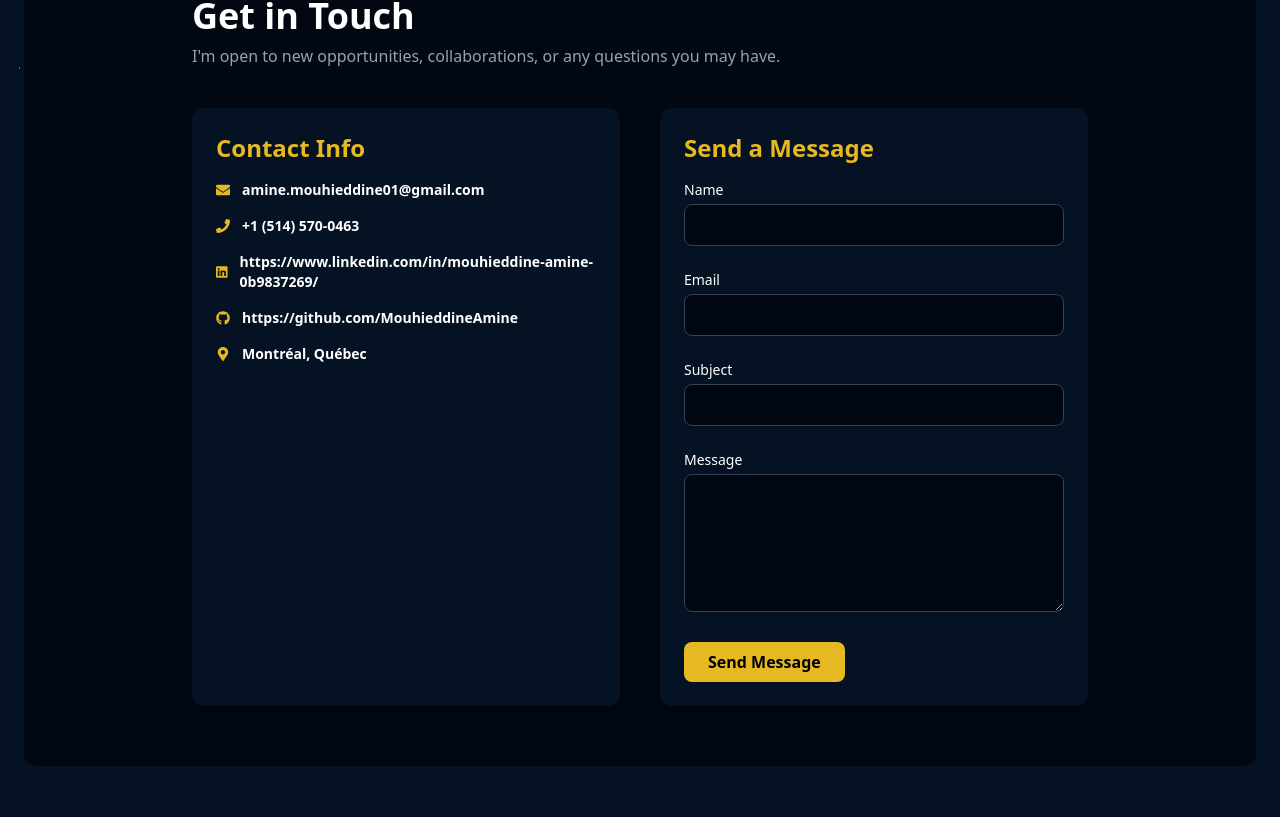
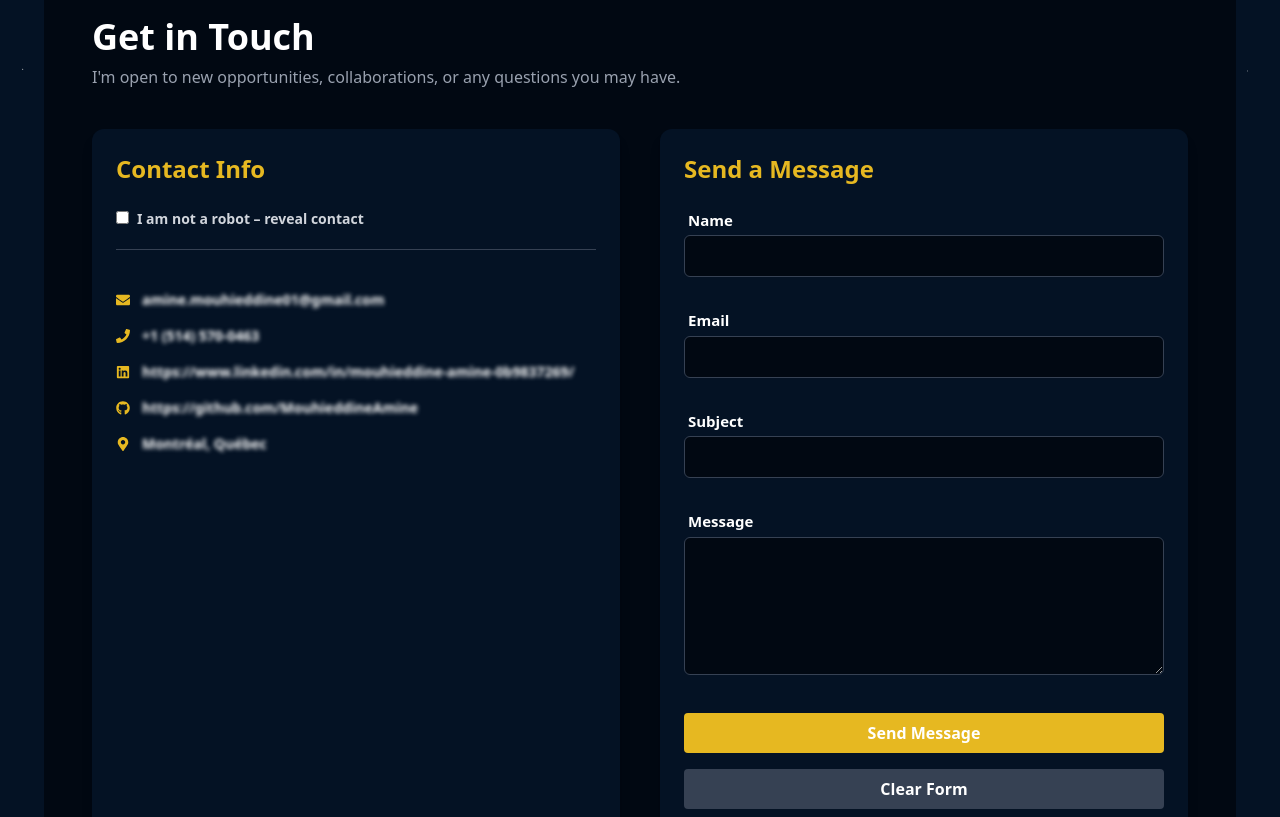
Before and after one commit to MouhieddineAmine/WebPortfolioV2, a Next.js app: page /contact in a window 1280 px wide. Shown: the part 223-1040 px from the top of the page. Built offline with nearby package versions, Linux system fonts and the light colour scheme.

Commit message:
contact form frontend

```diff
--- a/app/contact/page.tsx
+++ b/app/contact/page.tsx
@@ -1,13 +1,68 @@
+"use client"
 import BtnGoBack from "@/components/BtnGoBack";
+import { useState } from "react";
 import { FaEnvelope, FaPhone, FaLinkedin, FaGithub, FaMapMarkerAlt } from "react-icons/fa";
 
 export default function ContactPage() {
+  const [isRVerified, setIsRVerified] = useState(false);
+  const [form, setForm] = useState({ name: "", email: "", subject: "", message: "" });
+  const [errors, setErrors] = useState<{ [key: string]: string }>({});
+  const handleChange = (e: React.ChangeEvent<HTMLInputElement | HTMLTextAreaElement>) => {
+  setForm({ ...form, [e.target.name]: e.target.value });
+};
+
+  const handleClear = () => {
+    setForm({
+      name: "",
+      email: "",
+      subject: "",
+      message: "",
+    });
+  };
+
+const validate = () => {
+  const newErrors: { [key: string]: string } = {};
+
+  if (!form.name.trim()) newErrors.name = "Name is required.";
+  else if (form.name.length < 2) newErrors.name = "Name must be at least 2 characters.";
+
+  if (!form.email.trim()) newErrors.email = "Email is required.";
+  else if (!/^[^\s@]+@[^\s@]+\.[^\s@]+$/.test(form.email)) newErrors.email = "Invalid email format.";
+
+  if (!form.subject.trim()) newErrors.subject = "Subject is required.";
+  else if (form.subject.length < 2) newErrors.subject = "Subject must be at least 2 characters.";
+
+  if (!form.message.trim()) newErrors.message = "Message is required.";
+  else if (form.message.length < 10) newErrors.message = "Message must be at least 10 characters.";
+
+  setErrors(newErrors);
+  return Object.keys(newErrors).length === 0;
+};
+const handleSubmit = (e: React.FormEvent) => {
+  e.preventDefault();
+  if (!validate()) return;
+
+  // send form to your API endpoint
+  fetch("/api/contact", {
+    method: "POST",
+    headers: { "Content-Type": "application/json" },
+    body: JSON.stringify(form),
+  })
+    .then(res => res.json())
+    .then(data => {
+      alert("Message sent!");
+      setForm({ name: "", email: "", subject: "", message: "" });
+    })
+    .catch(() => alert("Something went wrong. Please try again."));
+};
+
+
   return (
-    <div className="min-h-screen bg-[#010812] text-white pt-[30px] pb-[60px] rounded-xl">
-      <div className="max-w-4xl mx-auto">
+    <div className="min-h-screen px-12 bg-[#010812] text-white pt-[35px] mx-5 pb-[60px] rounded-xl">
+      <div className="max-w-6xl mx-auto">
         <BtnGoBack />
 
-        <h1 className="text-4xl font-bold mb-2 mt-6">Get in Touch</h1>
+        <h1 className="text-4xl font-bold mb-2 mt-10">Get in Touch</h1>
         <p className="text-gray-400 mb-10">I&apos;m open to new opportunities, collaborations, or any questions you may have.</p>
 
         <div className="grid md:grid-cols-2 gap-10">
@@ -15,18 +70,25 @@ export default function ContactPage() {
           <div className="space-y-6 bg-[#041224] p-6 rounded-xl shadow-lg">
             <h2 className="text-2xl font-bold mb-4 text-[#E6B821]">Contact Info</h2>
 
+            <div className="mb-10 pt-2 text-sm text-gray-300 font-semibold">
+              <input type="checkbox" id="recaptcha-check" className="mr-2 accent-[#E6B821]"
+              onChange={(f) => setIsRVerified(f.target.checked)}/>
+              <label htmlFor="recaptcha-check" className="cursor-pointer hover:text-[#E6B821]">I am not a robot – reveal contact</label>
+              <hr className="mt-5 border-t border-gray-700" />
+            </div>
+
             <div className="space-y-4 text-sm font-semibold">
               <p className="flex items-center gap-3">
                 <FaEnvelope className="text-[#E6B821]" />
                 <a href="mailto:youremail@example.com" className="hover:underline">
-                  amine.mouhieddine01@gmail.com
+                  <span className={`${isRVerified ? '' : 'blur-[2px]'} transition`}>amine.mouhieddine01@gmail.com</span>
                 </a>
               </p>
 
               <p className="flex items-center gap-3">
                 <FaPhone className="text-[#E6B821]" />
                 <a href="tel:+1234567890" className="hover:underline">
-                  +1 (514) 570-0463
+                  <span className={`${isRVerified ? '' : 'blur-[2px]'} transition`}>+1 (514) 570-0463</span>
                 </a>
               </p>
 
@@ -38,7 +100,7 @@ export default function ContactPage() {
                   rel="noopener noreferrer"
                   className="hover:underline"
                 >
-                  https://www.linkedin.com/in/mouhieddine-amine-0b9837269/
+                  <span className={`${isRVerified ? '' : 'blur-[2px]'} transition`}>https://www.linkedin.com/in/mouhieddine-amine-0b9837269/</span>
                 </a>
               </p>
 
@@ -50,7 +112,7 @@ export default function ContactPage() {
                   rel="noopener noreferrer"
                   className="hover:underline"
                 >
-                  https://github.com/MouhieddineAmine
+                  <span className={`${isRVerified ? '' : 'blur-[2px]'} transition`}>https://github.com/MouhieddineAmine</span>
                 </a>
               </p>
 
@@ -62,7 +124,7 @@ export default function ContactPage() {
                   rel="noopener noreferrer"
                   className="hover:underline"
                 >
-                  Montréal, Québec
+                  <span className={`${isRVerified ? '' : 'blur-[2px]'} transition`}>Montréal, Québec</span>
                 </a>
               </p>
             </div>
@@ -70,69 +132,87 @@ export default function ContactPage() {
 
           {/* Contact Form */}
           <form
-            action="/api/contact"
-            method="POST"
-            className="space-y-6 bg-[#041224] p-6 rounded-xl shadow-lg"
+            onSubmit={handleSubmit}
+            className="space-y-2 bg-[#041224] p-6 rounded-xl shadow-lg"
           >
-            <h2 className="text-2xl font-bold mb-4 text-[#E6B821]">Send a Message</h2>
+            <h2 className="text-2xl font-bold mb-6 text-[#E6B821]">Send a Message</h2>
 
             <div>
-              <label htmlFor="name" className="block text-sm mb-1">
+              <label htmlFor="name" className="block text-[15px] mb-1 ml-1 font-semibold">
                 Name
               </label>
               <input
                 id="name"
                 name="name"
                 type="text"
-                required
-                className="w-full px-4 py-2 rounded-lg bg-[#010812] border border-gray-700 text-white focus:outline-none focus:ring-2 focus:ring-[#E6B821]"
+                value={form.name}
+                onChange={handleChange}
+                className="w-full px-4 py-2 rounded-md bg-[#010812] border border-gray-700 text-white focus:outline-none focus:ring-2 focus:ring-[#E6B821]"
               />
+              <p className={`text-red-500 text-sm mt-1 ml-1 min-h-[1.25rem] ${
+                errors.name ? "visible" : "invisible"}`}>{errors.name || " "}</p>
             </div>
 
             <div>
-              <label htmlFor="email" className="block text-sm mb-1">
+              <label htmlFor="email" className="block text-[15px] mb-1 ml-1 font-semibold">
                 Email
               </label>
               <input
                 id="email"
                 name="email"
-                type="email"
-                required
-                className="w-full px-4 py-2 rounded-lg bg-[#010812] border border-gray-700 text-white focus:outline-none focus:ring-2 focus:ring-[#E6B821]"
+                type="text"
+                value={form.email}
+                onChange={handleChange}
+                className="w-full px-4 py-2 rounded-md bg-[#010812] border border-gray-700 text-white focus:outline-none focus:ring-2 focus:ring-[#E6B821]"
               />
+              <p className={`text-red-500 text-sm mt-1 ml-1 min-h-[1.25rem] ${
+                errors.email ? "visible" : "invisible"}`}>{errors.email || " "}</p>
             </div>
 
             <div>
-              <label htmlFor="subject" className="block text-sm mb-1">
+              <label htmlFor="subject" className="block text-[15px] mb-1 ml-1 font-semibold">
                 Subject
               </label>
               <input
               id="subject"
               name="subject"
               type="text"
-              className="w-full px-4 py-2 rounded-lg bg-[#010812] border border-gray-700 text-white focus:outline-none focus:ring-2 focus:ring-[#E6B821]"
+              value={form.subject}
+              onChange={handleChange}
+              className="w-full px-4 py-2 rounded-md bg-[#010812] border border-gray-700 text-white focus:outline-none focus:ring-2 focus:ring-[#E6B821]"
               />
+              <p className={`text-red-500 text-sm mt-1 ml-1 min-h-[1.25rem] ${
+                errors.subject ? "visible" : "invisible"}`}>{errors.subject || " "}</p>
             </div>
 
 
             <div>
-              <label htmlFor="message" className="block text-sm mb-1">
+              <label htmlFor="message" className="block text-[15px] mb-1 ml-1 font-semibold">
                 Message
               </label>
               <textarea
                 id="message"
                 name="message"
-                required
+                value={form.message}
+                onChange={handleChange}
                 rows={5}
-                className="w-full px-4 py-2 rounded-lg bg-[#010812] border border-gray-700 text-white focus:outline-none focus:ring-2 focus:ring-[#E6B821]"
+                className="min-h-[5rem] w-full px-4 py-2 rounded-md bg-[#010812] border border-gray-700 text-white focus:outline-none focus:ring-2 focus:ring-[#E6B821]"
               />
+              <p className={`text-red-500 text-sm mt-1 ml-1 min-h-[1.25rem] ${
+                errors.message ? "visible" : "invisible"}`}>{errors.message || " "}</p>
             </div>
 
             <button
               type="submit"
-              className="bg-[#E6B821] text-black font-semibold px-6 py-2 rounded-lg hover:bg-[#b38c1a] transition"
+              className="bg-[#E6B821] text-white font-semibold px-6 py-2 rounded hover:bg-[#b38c1a] transition w-full"
             >
               Send Message
+            </button>
+            <button
+            type="button" onClick={handleClear}
+            className="mt-2 w-full bg-gray-700 text-white font-semibold px-6 py-2 rounded hover:bg-gray-800 transition"
+            >
+              Clear Form
             </button>
           </form>
         </div>
--- a/components/TechCarousel.tsx
+++ b/components/TechCarousel.tsx
@@ -35,7 +35,7 @@ const techs = [
   { name: "JavaScript", icon: <FaJs className="text-yellow-400 w-10 h-10" /> },
   { name: "GitHub", icon: <FaGithub className="text-white w-10 h-10" /> },
   { name: "Python", icon: <FaPython className="text-blue-300 w-10 h-10" /> },
-  { name: "C#",icon: <Image src="/c-sharp.svg" alt="C#" className="w-10 h-10"/> },
+  { name: "C#",icon: <Image src="/c-sharp.svg" alt="C#" width={1} height={1} sizes='100vw' className="w-10 h-10"/> },
   { name: ".NET", icon: <SiDotnet className="text-blue-500 w-10 h-10" /> },
   { name: "SQLite", icon: <SiSqlite className="text-gray-400 w-10 h-10" /> },
   { name: "Java", icon: <FaJava className="text-orange-500 w-10 h-10" /> },
```
